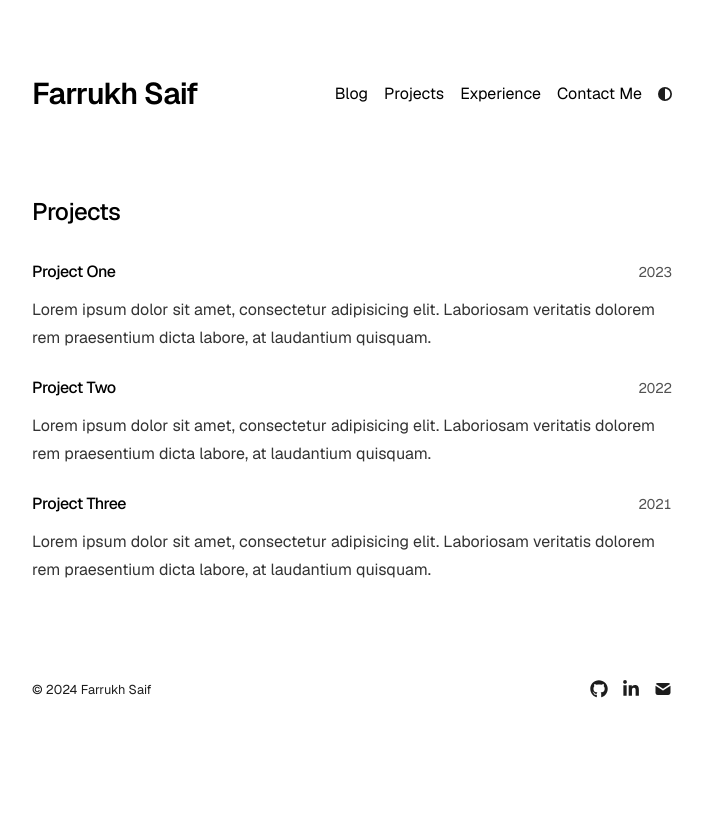
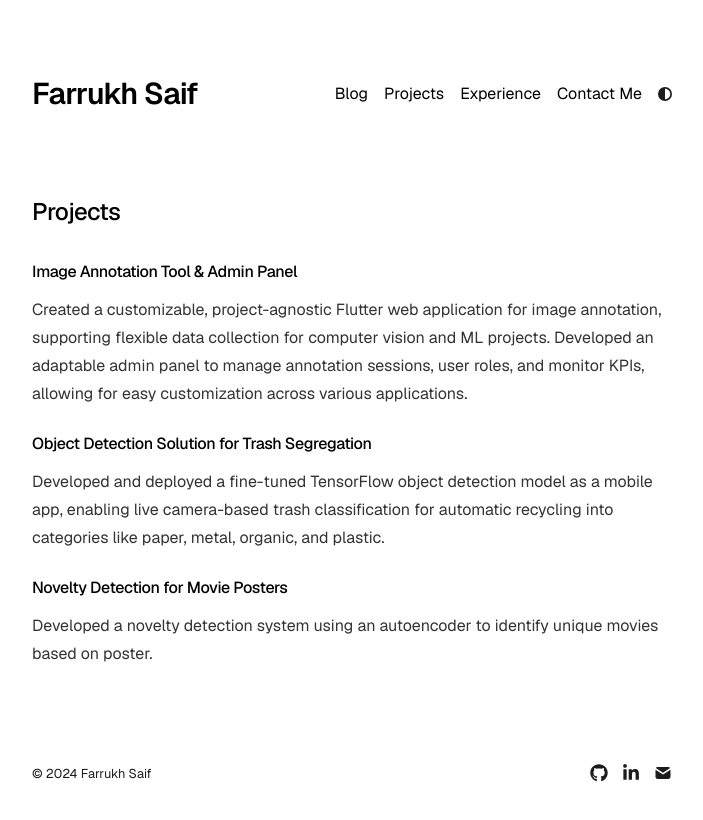
Before and after one commit to farrukh-saif/Portfolio, a Next.js app: page /projects in a window 1280 px wide. Shown: the top 820 px of the page, without its empty margins (288-991 px from the left). Built offline with nearby package versions, Linux system fonts and the light colour scheme.

Commit message:
Add experience, update project

```diff
--- /dev/null
+++ b/app/experience/experience-data.tsx
@@ -0,0 +1,34 @@
+export interface Experience {
+  title: string;
+  startDate: string;
+  endDate: string;
+  description: string;
+  url: string;
+}
+
+export const experiences: Experience[] = [
+  {
+    title: "Unity/AR Developer",
+    startDate: "May 2023",
+    endDate: "September 2024",
+    description:
+      "Built educational AR apps in Unity, integrating Vuforia, EasyAR, and AR Foundation. Published apps on Play Store and App Store.",
+    url: "https://example.com/",
+  },
+  {
+    title: "Machine Learning Engineer",
+    startDate: "June 2023",
+    endDate: "January 2024",
+    description:
+      "Created a Flutter-based data annotation site with GCP. Led image annotation campaigns and automated image processing in Python.",
+    url: "https://example.com/",
+  },
+  {
+    title: "Android Development Intern",
+    startDate: "June 2022",
+    endDate: "October 2022",
+    description:
+      "Developed a Kotlin Android app for discount calculations, deployed on a POS device in Turkey.",
+    url: "https://example.com/",
+  },
+];
--- a/app/experience/page.tsx
+++ b/app/experience/page.tsx
@@ -1,6 +1,6 @@
 import React from "react";
 import type { Metadata } from "next";
-import { projects } from "./project-data";
+import { experiences } from "./experience-data";
 
 export const metadata: Metadata = {
   title: "Projects",
@@ -10,9 +10,9 @@ export const metadata: Metadata = {
 export default function Projects() {
   return (
     <section>
-      <h1 className="mb-8 text-2xl font-medium tracking-tight">Projects</h1>
+      <h1 className="mb-8 text-2xl font-medium tracking-tight">Experience</h1>
       <div className="space-y-6">
-        {projects.map((project, index) => (
+        {experiences.map((project, index) => (
           <a
             key={index}
             href={project.url}
@@ -26,7 +26,7 @@ export default function Projects() {
                   {project.title}
                 </span>
                 <span className="text-neutral-600 dark:text-neutral-400 tabular-nums text-sm">
-                  {project.year}
+                  {project.startDate} - {project.endDate}
                 </span>
               </div>
               <p className="prose prose-neutral dark:prose-invert pt-3">
--- a/app/experience/project-data.tsx
+++ /dev/null
@@ -1,30 +0,0 @@
-export interface Project {
-  title: string;
-  year: number;
-  description: string;
-  url: string;
-}
-
-export const projects: Project[] = [
-  {
-    title: "Job One",
-    year: 2023,
-    description:
-      "Lorem ipsum dolor sit amet, consectetur adipisicing elit. Laboriosam veritatis dolorem rem praesentium dicta labore, at laudantium quisquam.",
-    url: "https://example.com/",
-  },
-  {
-    title: "Job Two",
-    year: 2022,
-    description:
-      "Lorem ipsum dolor sit amet, consectetur adipisicing elit. Laboriosam veritatis dolorem rem praesentium dicta labore, at laudantium quisquam.",
-    url: "https://example.com/",
-  },
-  {
-    title: "Job Three",
-    year: 2021,
-    description:
-      "Lorem ipsum dolor sit amet, consectetur adipisicing elit. Laboriosam veritatis dolorem rem praesentium dicta labore, at laudantium quisquam.",
-    url: "https://example.com/",
-  },
-];
--- a/app/projects/project-data.tsx
+++ b/app/projects/project-data.tsx
@@ -1,30 +1,34 @@
 export interface Project {
   title: string;
-  year: number;
+  startDate: string;
+  endDate: string;
   description: string;
   url: string;
 }
 
 export const projects: Project[] = [
   {
-    title: "Project One",
-    year: 2023,
+    title: "Image Annotation Tool & Admin Panel",
+    startDate: "October 2023",
+    endDate: "January 2024",
     description:
-      "Lorem ipsum dolor sit amet, consectetur adipisicing elit. Laboriosam veritatis dolorem rem praesentium dicta labore, at laudantium quisquam.",
+      "Created a customizable, project-agnostic Flutter web application for image annotation, supporting flexible data collection for computer vision and ML projects. Developed an adaptable admin panel to manage annotation sessions, user roles, and monitor KPIs, allowing for easy customization across various applications.",
     url: "https://example.com/",
   },
   {
-    title: "Project Two",
-    year: 2022,
+    title: "Object Detection Solution for Trash Segregation",
+    startDate: "June 2023",
+    endDate: "January 2024",
     description:
-      "Lorem ipsum dolor sit amet, consectetur adipisicing elit. Laboriosam veritatis dolorem rem praesentium dicta labore, at laudantium quisquam.",
+      "Developed and deployed a fine-tuned TensorFlow object detection model as a mobile app, enabling live camera-based trash classification for automatic recycling into categories like paper, metal, organic, and plastic.",
     url: "https://example.com/",
   },
   {
-    title: "Project Three",
-    year: 2021,
+    title: "Novelty Detection for Movie Posters",
+    startDate: "December 2022",
+    endDate: "January 2023",
     description:
-      "Lorem ipsum dolor sit amet, consectetur adipisicing elit. Laboriosam veritatis dolorem rem praesentium dicta labore, at laudantium quisquam.",
+      "Developed a novelty detection system using an autoencoder to identify unique movies based on poster.",
     url: "https://example.com/",
   },
 ];
```
